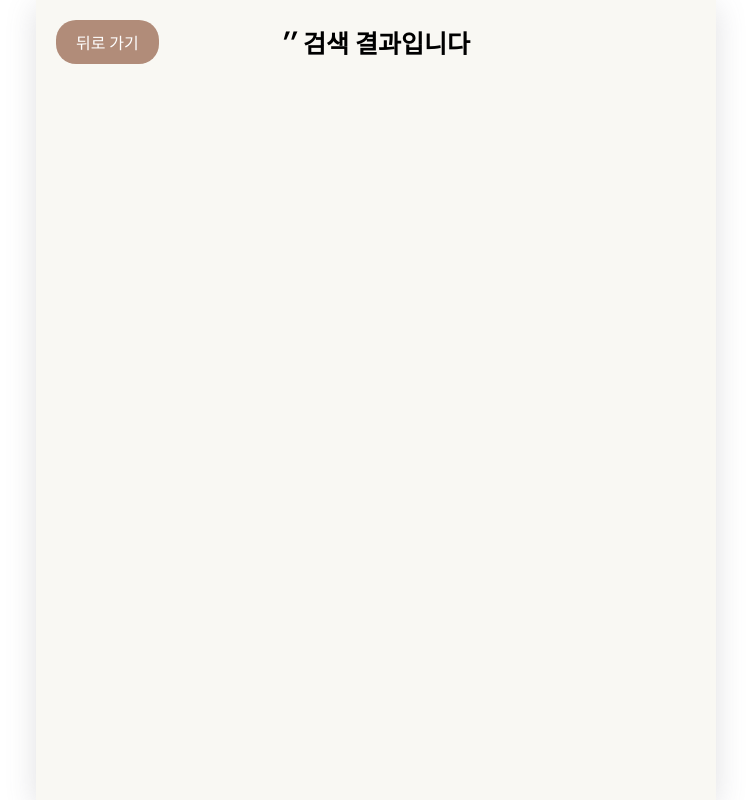
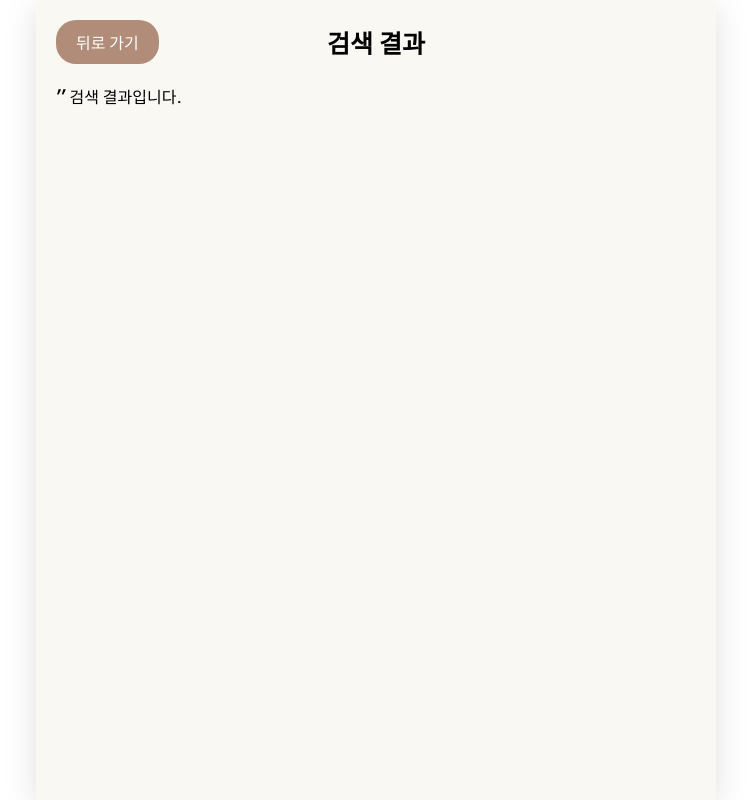
Before and after one commit to Yoonyesol/Dream_note, a React (Create React App) app: page / in a window 1280 px wide. Both pictures are taken after a click on the button "검색". Shown: the whole page, without its empty margins (264-1015 px from the left). Built offline with nearby package versions, Linux system fonts and the light colour scheme.

Commit message:
:sparkles:검색 기능 향상
검색 기준을 제목, 내용으로 확대, 검색 결과를 화면이 아닌 본문에 추가하기

```diff
--- a/src/diary/DiaryItem.js
+++ b/src/diary/DiaryItem.js
@@ -36,7 +36,7 @@ const DiaryItem = ({ id, img, genre, title, content, date }) => {
             <div className="content-preview">
               <div className="diary-genre-title">{`${genre} | ${title.slice(
                 0,
-                15
+                20
               )}`}</div>
               <div className="diary-content">{content.slice(0, 45)}</div>
             </div>
--- a/src/diary/SearchBar.js
+++ b/src/diary/SearchBar.js
@@ -18,7 +18,12 @@ const SearchBar = () => {
 
   const SearchedData = diaryCtx.diary.filter((it) => {
     if (inputText !== "") {
-      return it.content.toLowerCase().includes(inputText);
+      if (it.content.toLowerCase().includes(inputText)) {
+        return it.content.toLowerCase().includes(inputText);
+      }
+      if (it.title.toLowerCase().includes(inputText)) {
+        return it.title.toLowerCase().includes(inputText);
+      }
     }
   });
 
--- a/src/pages/SearchResult.js
+++ b/src/pages/SearchResult.js
@@ -17,9 +17,15 @@ const SearchResult = () => {
             onClick={() => navigate(-1)}
           />
         }
-        headText={`'${location.state.inputText}' 검색 결과입니다`}
+        headText="검색 결과"
       />
       <div className="searchResult">
+        <strong>
+          {location.state.inputText.length <= 20
+            ? `'${location.state.inputText}'`
+            : `'${location.state.inputText.slice(0, 20)}...'`}
+        </strong>
+        {` 검색 결과입니다.`}
         {location.state.SearchedData.map((it) => (
           <DiaryItem key={it.id} {...it} />
         ))}
```
